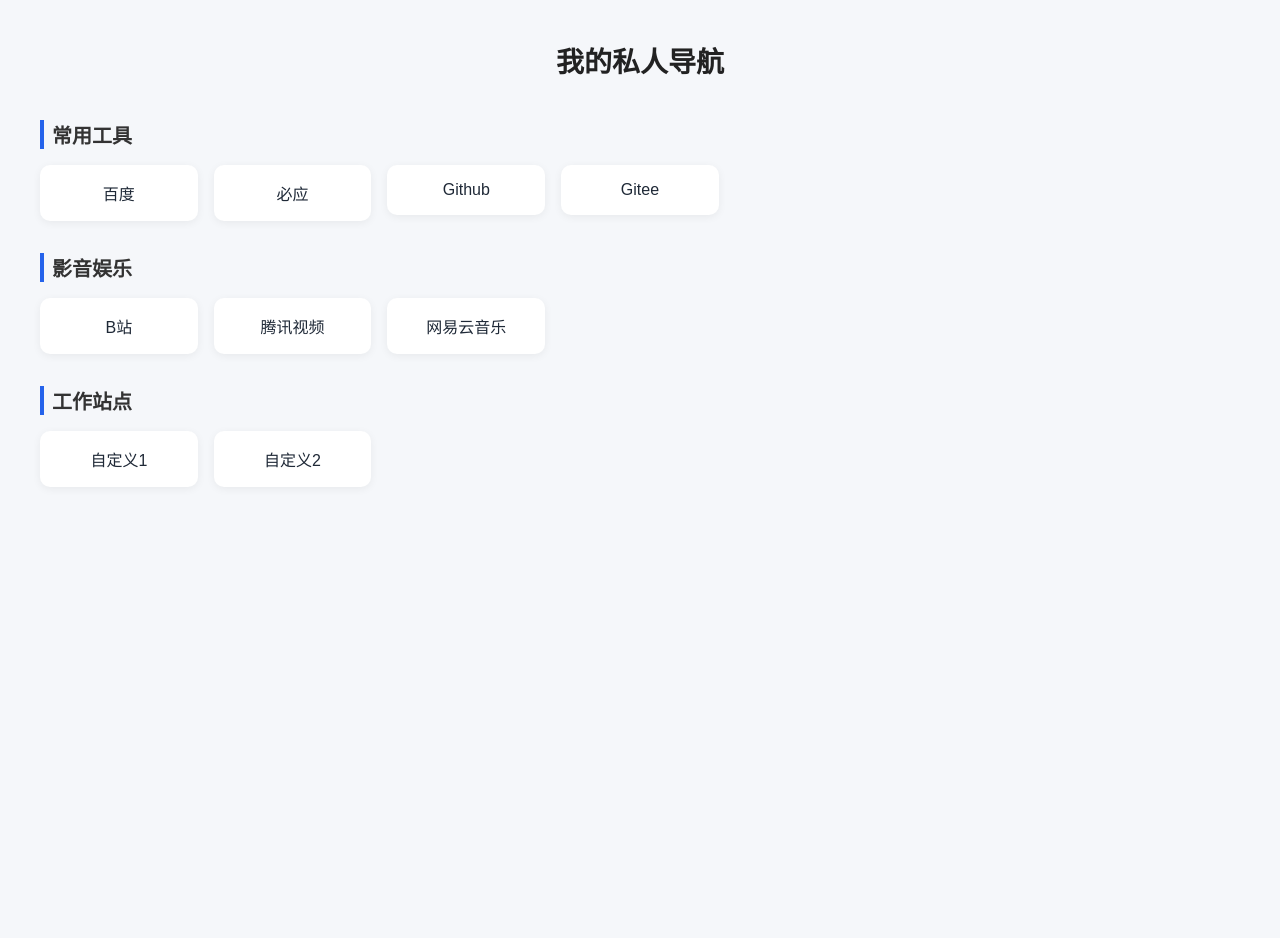
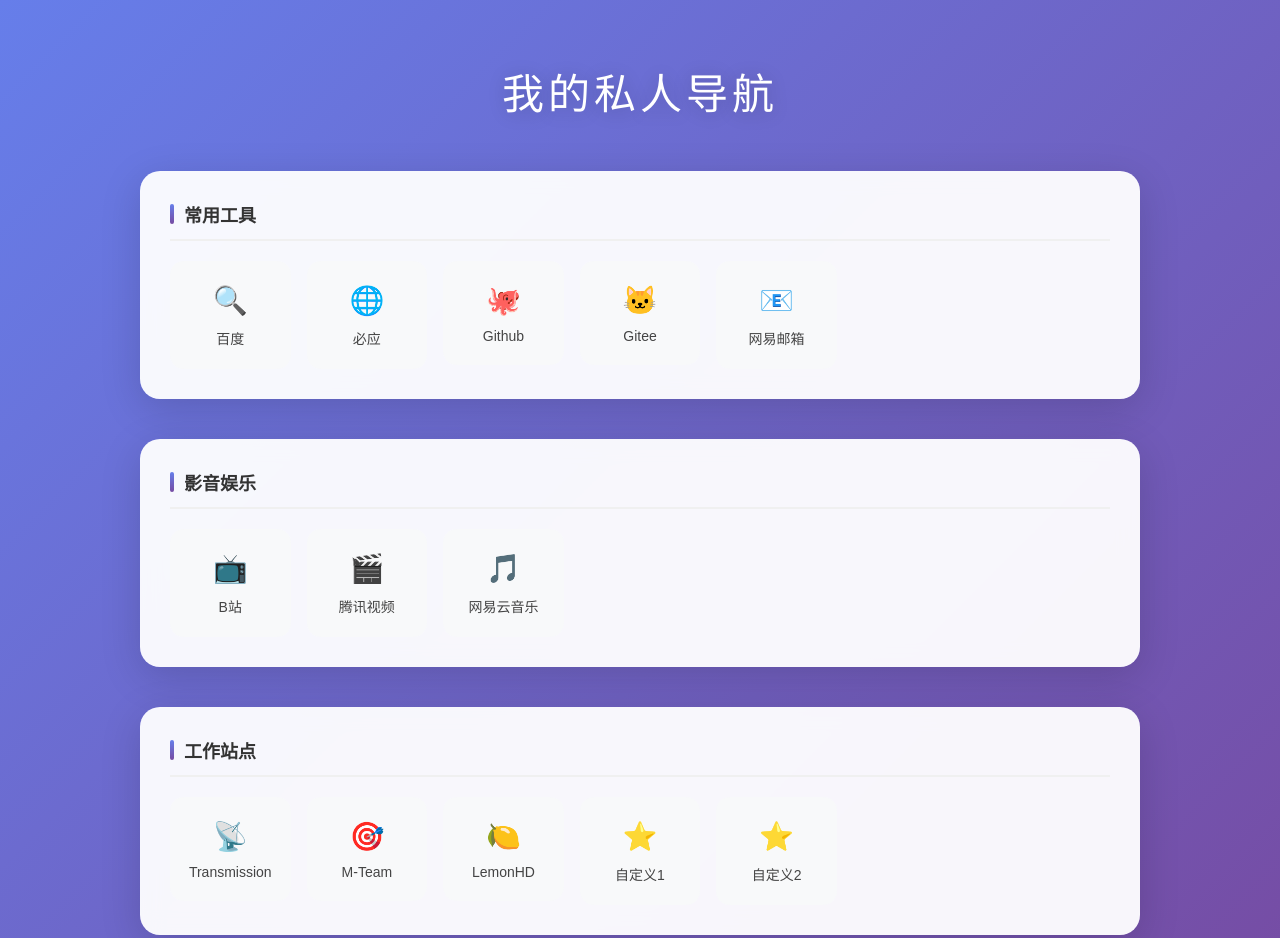
Before and after one commit to carewolf1982/mynav, a plain HTML site: page index.html in a window 1280 px wide. Shown: the top 938 px of the page. Before the commit the page ends 800 px from the top, so only its background shows below. Drawn offline with Linux system fonts and the light colour scheme.

Commit message:
Add files via upload

```diff
--- a/index.html
+++ b/index.html
@@ -2,7 +2,6 @@
 <html lang="zh-CN">
 <head>
     <meta charset="UTF-8">
-    <!-- 移动端自适应 -->
     <meta name="viewport" content="width=device-width, initial-scale=1.0">
     <title>我的私人导航</title>
     <style>
@@ -10,58 +9,103 @@
             margin: 0;
             padding: 0;
             box-sizing: border-box;
-            font-family: "Microsoft Yahei", sans-serif;
+            font-family: "Microsoft YaHei", "PingFang SC", sans-serif;
         }
         body {
-            background-color: #f5f7fa;
-            padding: 40px 20px;
+            min-height: 100vh;
+            background: linear-gradient(135deg, #667eea 0%, #764ba2 100%);
+            padding: 60px 20px;
         }
         .container {
-            max-width: 1200px;
+            max-width: 1000px;
             margin: 0 auto;
         }
         h1 {
             text-align: center;
-            color: #222;
-            margin-bottom: 40px;
-            font-size: 28px;
+            color: #fff;
+            margin-bottom: 50px;
+            font-size: 42px;
+            font-weight: 300;
+            letter-spacing: 4px;
+            text-shadow: 0 2px 20px rgba(0,0,0,0.2);
         }
         .nav-group {
-            margin-bottom: 32px;
+            margin-bottom: 40px;
+            background: rgba(255,255,255,0.95);
+            border-radius: 20px;
+            padding: 30px;
+            box-shadow: 0 10px 40px rgba(0,0,0,0.15);
+            backdrop-filter: blur(10px);
         }
         .group-title {
-            font-size: 20px;
+            font-size: 18px;
             color: #333;
-            margin-bottom: 16px;
-            padding-left: 8px;
-            border-left: 4px solid #2563eb;
+            margin-bottom: 20px;
+            padding-bottom: 12px;
+            border-bottom: 2px solid #f0f0f0;
+            display: flex;
+            align-items: center;
+            gap: 10px;
+        }
+        .group-title::before {
+            content: '';
+            width: 4px;
+            height: 20px;
+            background: linear-gradient(180deg, #667eea, #764ba2);
+            border-radius: 2px;
         }
         .link-box {
             display: grid;
-            grid-template-columns: repeat(auto-fill, minmax(140px, 1fr));
+            grid-template-columns: repeat(auto-fill, minmax(120px, 1fr));
             gap: 16px;
         }
         .link-item a {
-            display: block;
-            background: #fff;
-            padding: 16px 10px;
-            text-align: center;
-            border-radius: 10px;
+            display: flex;
+            flex-direction: column;
+            align-items: center;
+            justify-content: center;
+            gap: 10px;
+            background: #f8f9fa;
+            padding: 20px 12px;
+            border-radius: 14px;
             text-decoration: none;
-            color: #1f2937;
-            box-shadow: 0 2px 8px rgba(0,0,0,0.06);
-            transition: all 0.2s;
+            color: #444;
+            font-size: 14px;
+            transition: all 0.3s cubic-bezier(0.4, 0, 0.2, 1);
+            border: 1px solid transparent;
+        }
+        .link-item a .icon {
+            width: 36px;
+            height: 36px;
+            display: flex;
+            align-items: center;
+            justify-content: center;
+            font-size: 28px;
+            transition: transform 0.3s;
         }
         .link-item a:hover {
-            background: #2563eb;
-            color: white;
-            transform: translateY(-3px);
+            background: linear-gradient(135deg, #667eea, #764ba2);
+            color: #fff;
+            transform: translateY(-5px);
+            box-shadow: 0 8px 25px rgba(102, 126, 234, 0.4);
+            border-color: rgba(255,255,255,0.2);
         }
-        /* 深色模式跟随系统 */
+        .link-item a:hover .icon {
+            transform: scale(1.15);
+        }
+        @media (max-width: 600px) {
+            body { padding: 30px 15px; }
+            h1 { font-size: 28px; margin-bottom: 30px; }
+            .nav-group { padding: 20px; border-radius: 16px; }
+            .link-box { grid-template-columns: repeat(3, 1fr); gap: 12px; }
+            .link-item a { padding: 16px 8px; font-size: 12px; }
+            .link-item a .icon { width: 30px; height: 30px; font-size: 24px; }
+        }
         @media (prefers-color-scheme: dark) {
-            body {background: #111827;}
-            h1,.group-title {color: #e5e7eb;}
-            .link-item a {background: #1f2937; color: #e5e7eb;}
+            body {background: linear-gradient(135deg, #1a1a2e 0%, #16213e 100%);}
+            .nav-group {background: rgba(30,30,50,0.9);}
+            .group-title {color: #e5e7eb; border-bottom-color: #333;}
+            .link-item a {background: #252540; color: #ccc;}
         }
     </style>
 </head>
@@ -73,10 +117,11 @@
     <div class="nav-group">
         <h2 class="group-title">常用工具</h2>
         <div class="link-box">
-            <div class="link-item"><a href="https://www.baidu.com" target="_blank">百度</a></div>
-            <div class="link-item"><a href="https://www.bing.com" target="_blank">必应</a></div>
-            <div class="link-item"><a href="https://github.com" target="_blank">Github</a></div>
-            <div class="link-item"><a href="https://gitee.com" target="_blank">Gitee</a></div>
+            <div class="link-item"><a href="https://www.baidu.com" target="_blank"><span class="icon">🔍</span>百度</a></div>
+            <div class="link-item"><a href="https://www.bing.com" target="_blank"><span class="icon">🌐</span>必应</a></div>
+            <div class="link-item"><a href="https://github.com" target="_blank"><span class="icon">🐙</span>Github</a></div>
+            <div class="link-item"><a href="https://gitee.com" target="_blank"><span class="icon">🐱</span>Gitee</a></div>
+            <div class="link-item"><a href="https://mail.163.com" target="_blank"><span class="icon">📧</span>网易邮箱</a></div>
         </div>
     </div>
 
@@ -84,9 +129,9 @@
     <div class="nav-group">
         <h2 class="group-title">影音娱乐</h2>
         <div class="link-box">
-            <div class="link-item"><a href="https://www.bilibili.com" target="_blank">B站</a></div>
-            <div class="link-item"><a href="https://v.qq.com" target="_blank">腾讯视频</a></div>
-            <div class="link-item"><a href="https://music.163.com" target="_blank">网易云音乐</a></div>
+            <div class="link-item"><a href="https://www.bilibili.com" target="_blank"><span class="icon">📺</span>B站</a></div>
+            <div class="link-item"><a href="https://v.qq.com" target="_blank"><span class="icon">🎬</span>腾讯视频</a></div>
+            <div class="link-item"><a href="https://music.163.com" target="_blank"><span class="icon">🎵</span>网易云音乐</a></div>
         </div>
     </div>
 
@@ -94,8 +139,11 @@
     <div class="nav-group">
         <h2 class="group-title">工作站点</h2>
         <div class="link-box">
-            <div class="link-item"><a href="这里替换成你的网址" target="_blank">自定义1</a></div>
-            <div class="link-item"><a href="这里替换成你的网址" target="_blank">自定义2</a></div>
+            <div class="link-item"><a href="http://192.168.31.100:9091" target="_blank"><span class="icon">📡</span>Transmission</a></div>
+            <div class="link-item"><a href="https://kp.m-team.cc/" target="_blank"><span class="icon">🎯</span>M-Team</a></div>
+            <div class="link-item"><a href="https://lemonhd.net/index.php" target="_blank"><span class="icon">🍋</span>LemonHD</a></div>
+            <div class="link-item"><a href="这里替换成你的网址" target="_blank"><span class="icon">⭐</span>自定义1</a></div>
+            <div class="link-item"><a href="这里替换成你的网址" target="_blank"><span class="icon">⭐</span>自定义2</a></div>
         </div>
     </div>
 </div>
```
